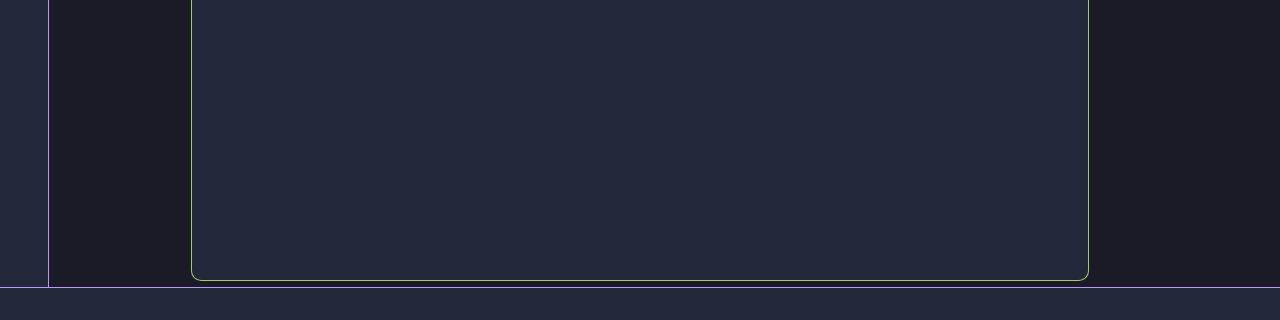
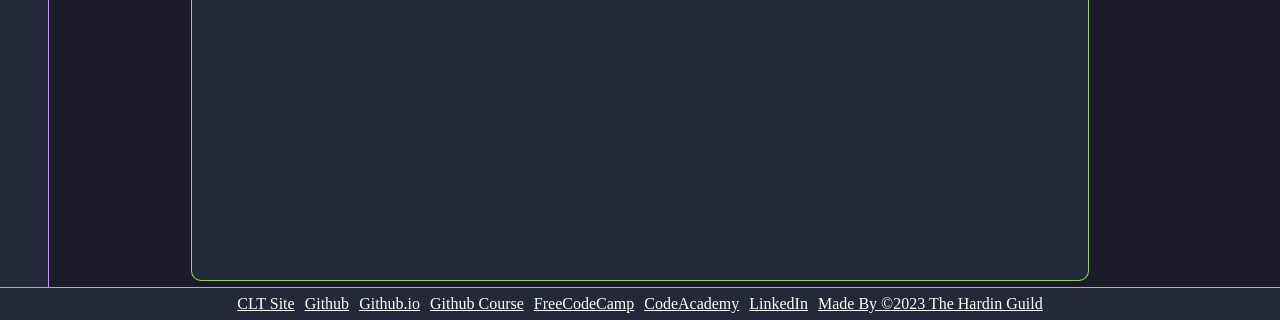
Before and after one commit to ChristianHardin/christianhardin.github.io, a plain HTML site: page index.html in a window 1280 px wide. Shown: the part 480-800 px from the top of the page. Drawn offline with nearby package versions, Linux system fonts and the light colour scheme.

Commit message:
feat: Added dynamic bottom navigation
Added the ability for the navigation.js to handle bottom navigation links.

```diff
--- a/data/navigation.json
+++ b/data/navigation.json
@@ -1,5 +1,7 @@
 [
     {
+        "type": "mainNavigation",
+        "id": "mainNavigationHome",
         "url": "index.html",
         "icon": "./images/home_icon.svg",
         "iconAlt": "Home-icon",
@@ -8,6 +10,8 @@
     },
 
     {
+        "type": "mainNavigation",
+        "id": "mainNavigationIntroduction",
         "url": "introduction.html",
         "icon": "./images/introduction_icon.svg",
         "iconAlt": "tbf",
@@ -16,6 +20,8 @@
     },
 
     {
+        "type": "mainNavigation",
+        "id": "mainNavigationArchive",
         "url": "itis3135.html",
         "icon": "tbf",
         "iconAlt": "tbf",
@@ -24,6 +30,8 @@
     },
 
     {
+        "type": "mainNavigation",
+        "id": "mainNavigationTable",
         "url": "tables.html",
         "icon": "tbf",
         "iconAlt": "tbf",
@@ -32,6 +40,8 @@
     },
 
     {
+        "type": "mainNavigation",
+        "id": "mainNavigationForm",
         "url": "forms.html",
         "icon": "tbf",
         "iconAlt": "tbf",
@@ -40,6 +50,8 @@
     },
 
     {
+        "type": "mainNavigation",
+        "id": "mainNavigationWebsiteEvaluation",
         "url": "website_evaluation.html",
         "icon": "tbf",
         "iconAlt": "tbf",
@@ -48,6 +60,8 @@
     },
 
     {
+        "type": "mainNavigation",
+        "id": "mainNavigationFirstScripts",
         "url": "firstscripts.html",
         "icon": "tbf",
         "iconAlt": "tbf",
@@ -56,6 +70,8 @@
     },
 
     {
+        "type": "mainNavigation",
+        "id": "mainNavigationPolygon",
         "url": "polygon.html",
         "icon": "tbf",
         "iconAlt": "tbf",
@@ -64,10 +80,76 @@
     },
 
     {
+        "type": "mainNavigation",
+        "id": "mainNavigationCalculatorTry",
         "url": "calculator_try.html",
         "icon": "tbf",
         "iconAlt": "tbf",
         "text": "Calculator",
         "alt": "Calculator Page"
+    },
+
+    {
+        "type": "altNavigation",
+        "id": "altNavigation",
+        "url": "https://webpages.charlotte.edu/chardi28/",
+        "text": "CLT Site",
+        "alt": "College Webpage"
+    },
+
+    {
+        "type": "altNavigation",
+        "id": "altNavigation",
+        "url": "https://github.com/ChristianHardin",
+        "text": "Github",
+        "alt": "Github Profile"
+    },
+
+    {
+        "type": "altNavigation",
+        "id": "altNavigation",
+        "url": "https://christianhardin.github.io/",
+        "text": "Github.io",
+        "alt": "Github Page"
+    },
+
+    {
+        "type": "altNavigation",
+        "id": "altNavigation",
+        "url": "https://github.com/ChristianHardin/ITIS-3135",
+        "text": "Github Course",
+        "alt": "Github ITIS-3135 Course"
+    },
+
+    {
+        "type": "altNavigation",
+        "id": "altNavigation",
+        "url": "https://www.freecodecamp.org/Christian_Hardin",
+        "text": "FreeCodeCamp",
+        "alt": "FreeCodeCamp Profile"
+    },
+
+    {
+        "type": "altNavigation",
+        "id": "altNavigation",
+        "url": "https://www.codecademy.com/profiles/mega8605263637",
+        "text": "CodeAcademy",
+        "alt": "CodeAcademy Profile"
+    },
+
+    {
+        "type": "altNavigation",
+        "id": "altNavigation",
+        "url": "https://www.linkedin.com/in/christian-hardin-a313481b9",
+        "text": "LinkedIn",
+        "alt": "LinkedIn Profile"
+    },
+
+    {
+        "type": "altNavigation",
+        "id": "altNavigation",
+        "url": "https://thehardinguild.com/",
+        "text": "Made By ©2023 The Hardin Guild",
+        "alt": "Designer Page"
     }
 ]
--- a/index.html
+++ b/index.html
@@ -20,7 +20,7 @@
     <title>ITIS-3135 | Christian Hardin's The Oracle Frog Herman | Home</title>
 </head>
 <body>
-    <nav id="sideNavigationLinks"> </nav>
+    <nav id="mainNavigationLinks"> </nav>
     <header>
         <h1>Some Random Header Text</h1>
     </header>
@@ -29,6 +29,8 @@
 
     </main>
 
-    <footer></footer>
+    <footer>
+        <nav id="altNavigationLinks"></nav>
+    </footer>
 </body>
 </html>
--- a/scripts/navigation.js
+++ b/scripts/navigation.js
@@ -4,7 +4,7 @@ $(document).ready(function() {
     $.fn.navigationTextOn(false);
 
     let isMouseHovering = false
-    $("#sideNavigationLinks").hover(function() {
+    $("#mainNavigationLinks").hover(function() {
         // On mouseOn
         if (!isMouseHovering) {
             $.fn.navigationTextOn(true);
@@ -26,16 +26,22 @@ $.fn.navigationTextOn = function(textBool){
     const pathname = String(location.pathname.split("/").pop());
     $.getJSON("./data/navigation.json", function(data) {
         const navigationObject = data;
-        let htmlString = "<ul>";
+        let mainHtmlString = "<ul>";
+        let altHtmlString = "<ul>";
 
         for (let i = 0; i < navigationObject.length; i++) {
-            if (!textBool) {
-                htmlString += '<li><a href="' + navigationObject[i].url + '"><img src="'+ navigationObject[i].icon +'" alt="'+navigationObject[i].iconAlt +'" width=45 height=45></a></li>';
+            if (navigationObject[i].type == "mainNavigation") {
+                if (!textBool) {
+                    mainHtmlString += '<li><a href="' + navigationObject[i].url + '"><img src="'+ navigationObject[i].icon +'" alt="'+navigationObject[i].iconAlt +'" width=45 height=45></a></li>';
+                } else {
+                    mainHtmlString += '<li><a href="' + navigationObject[i].url + '"><img src="'+ navigationObject[i].icon +'" alt="'+navigationObject[i].iconAlt +'" width=45 height=45><span id="iconText">' + navigationObject[i].text + '</span></a></li>';
+                }
             } else {
-                htmlString += '<li><a href="' + navigationObject[i].url + '"><img src="'+ navigationObject[i].icon +'" alt="'+navigationObject[i].iconAlt +'" width=45 height=45><span id="iconText">' + navigationObject[i].text + '</span></a></li>';
+                altHtmlString += '<li><a href="' + navigationObject[i].url + '">' + navigationObject[i].text + '</a></li>';
             }
         }
-        htmlString += "</ul>";
-        $('#sideNavigationLinks').html(htmlString);
+        mainHtmlString += "</ul>";
+        $('#mainNavigationLinks').html(mainHtmlString);
+        $('#altNavigationLinks').html(altHtmlString);
     });
 }
--- a/styles/default.css
+++ b/styles/default.css
@@ -36,7 +36,7 @@ body {
     background-color: var(--background-color);
 }
 
-#sideNavigationLinks {
+#mainNavigationLinks {
     position: fixed;
     height: 100vh;
     width: 3rem;
@@ -46,17 +46,17 @@ body {
     transition: width .5s;
 }
 
-#sideNavigationLinks>ul>li {
+#mainNavigationLinks>ul>li {
     padding-top: .5rem;
 }
 
-#sideNavigationLinks>ul>li>a {
+#mainNavigationLinks>ul>li>a {
     display: flex;
     flex-direction: row;
     align-items: center;
 }
 
-#sideNavigationLinks>ul>li>a:hover {
+#mainNavigationLinks>ul>li>a:hover {
     background-color: var(--background-color);
     border: 1px solid var(--background-accent-one);
     border-right: 0px;
@@ -90,9 +90,24 @@ main {
 
 footer {
     position: fixed;
+    display: flex;
     bottom: 0;
     height: 2rem;
     width: 100%;
     background-color: var(--background-alt);
     border-top: 1px solid var(--background-accent-one);
+    align-items: center;
+    justify-content: center;
 }
+
+#altNavigationLinks>ul {
+    list-style-type: none;
+    display: flex;
+    flex-direction: row;
+    gap: 10px;
+    justify-content: center;
+}
+
+#altNavigationLinks>ul>li>a:hover {
+    border: solid 1px var(--background-accent-two);
+}
```
Also changed, not shown: introduction.html (+16 -11 lines).
